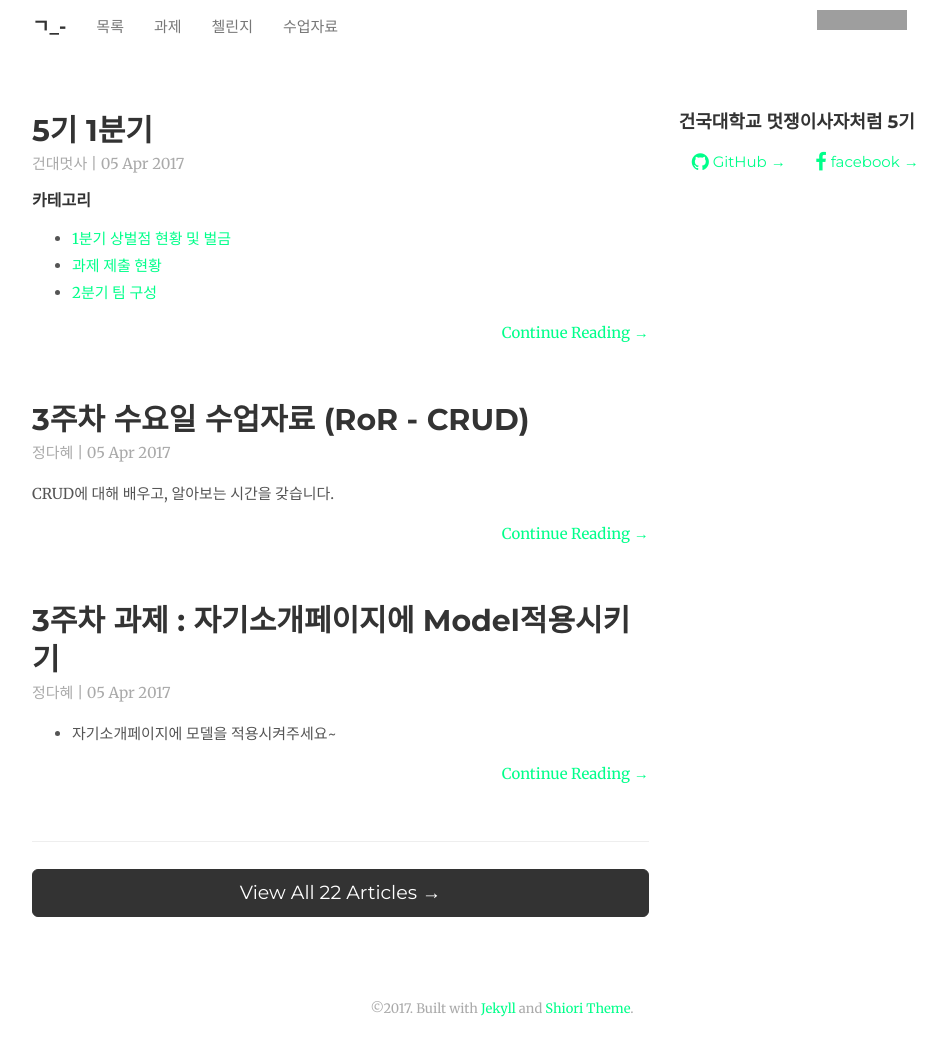
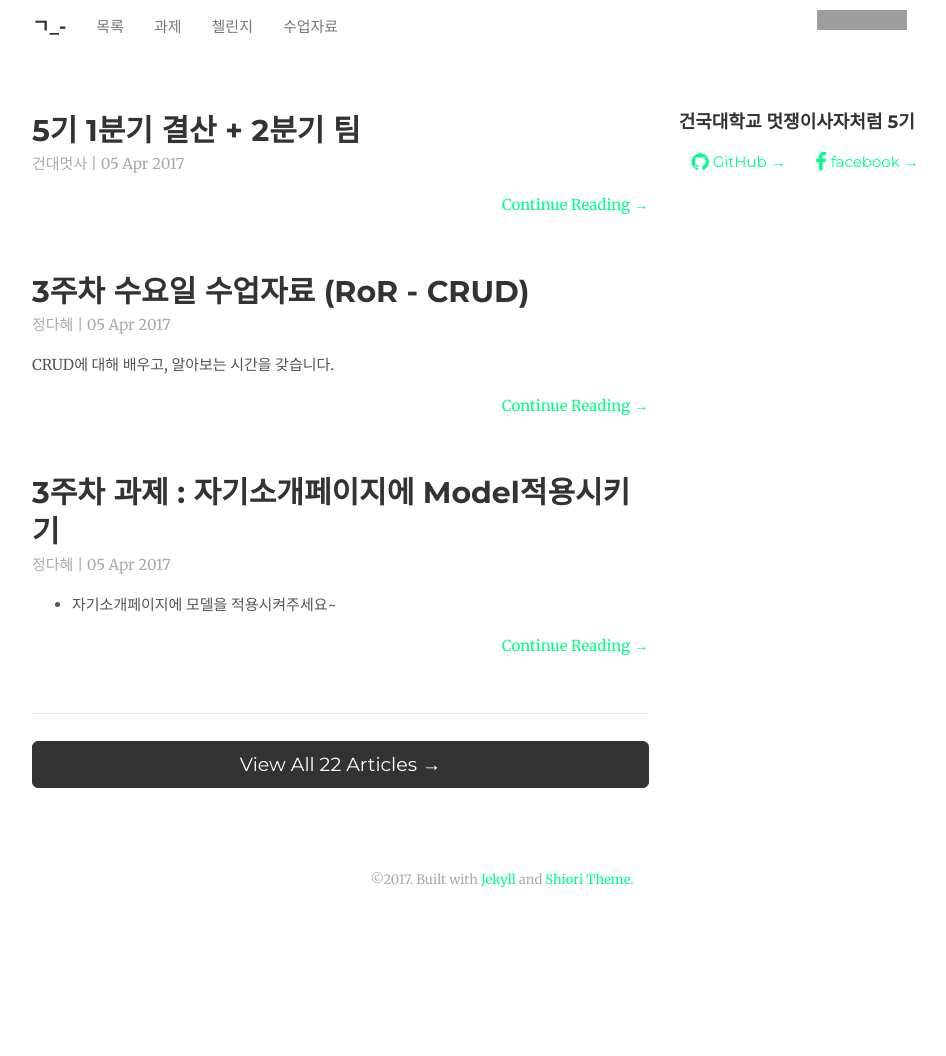
Before and after one commit to likelionkonkuk/likelionkonkuk_before_github, a Jekyll site: the page built from index.html, in a window 1280 px wide, cut to the strip 104-1165 px from the top of the page. Shown: the top 1056 px of the strip, without its empty margins (138-1084 px from the left). Built offline with Jekyll 4.4.1, drawn with Linux system fonts in a browser that asks for light colours; nearby versions of some CDN libraries; comment, search, counter and statistics services are not loaded; after the commit the page ends 1036 px from its top, so only the background shows below that; grey boxes are pictures that could not be loaded.

Commit message:
1,2분기 공지

```diff
--- a/_posts/2017-04-05-notice-5th_rules3.md.md
+++ b/_posts/2017-04-05-notice-5th_rules3.md.md
@@ -1,15 +1,7 @@
 ---
-title: "5기 1분기"
+title: "5기 1분기 결산 + 2분기 팀"
 tag: notice
 author: "건대멋사"
----
-#### 카테고리
-- [1분기 상벌점 현황 및 벌금](#상벌점)
-- [과제 제출 현황](#과제)
-- [2분기 팀 구성](팀)
-
-
-
 ---
 
 <a id="#상벌점"></a>
```
